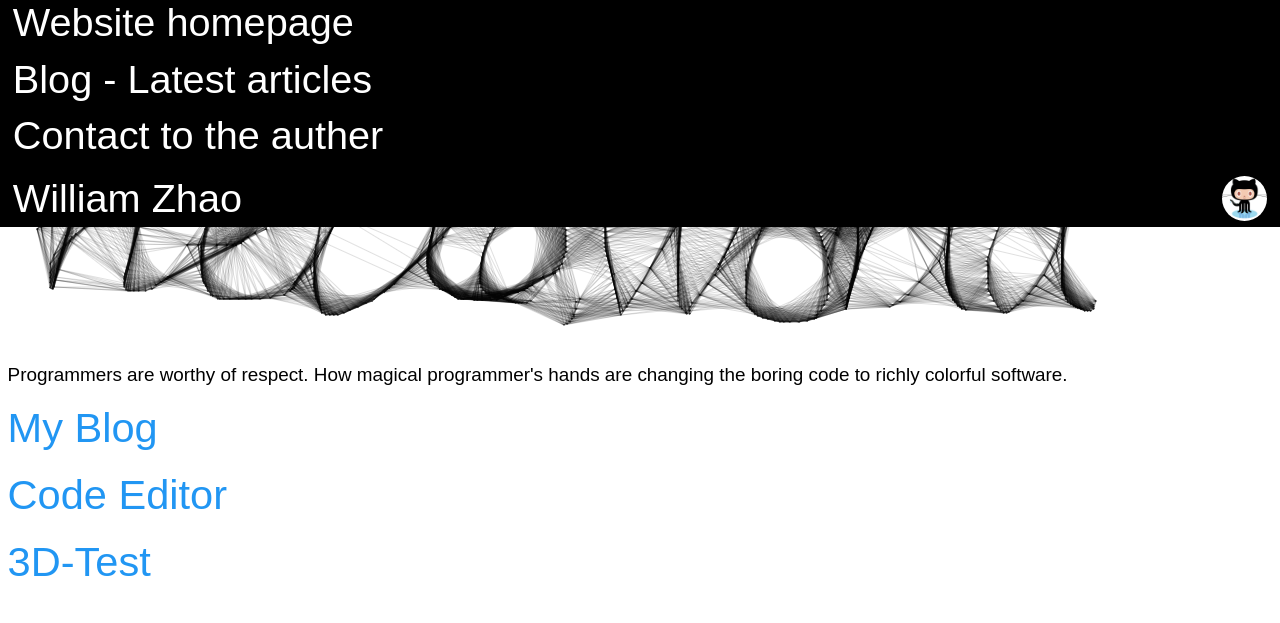
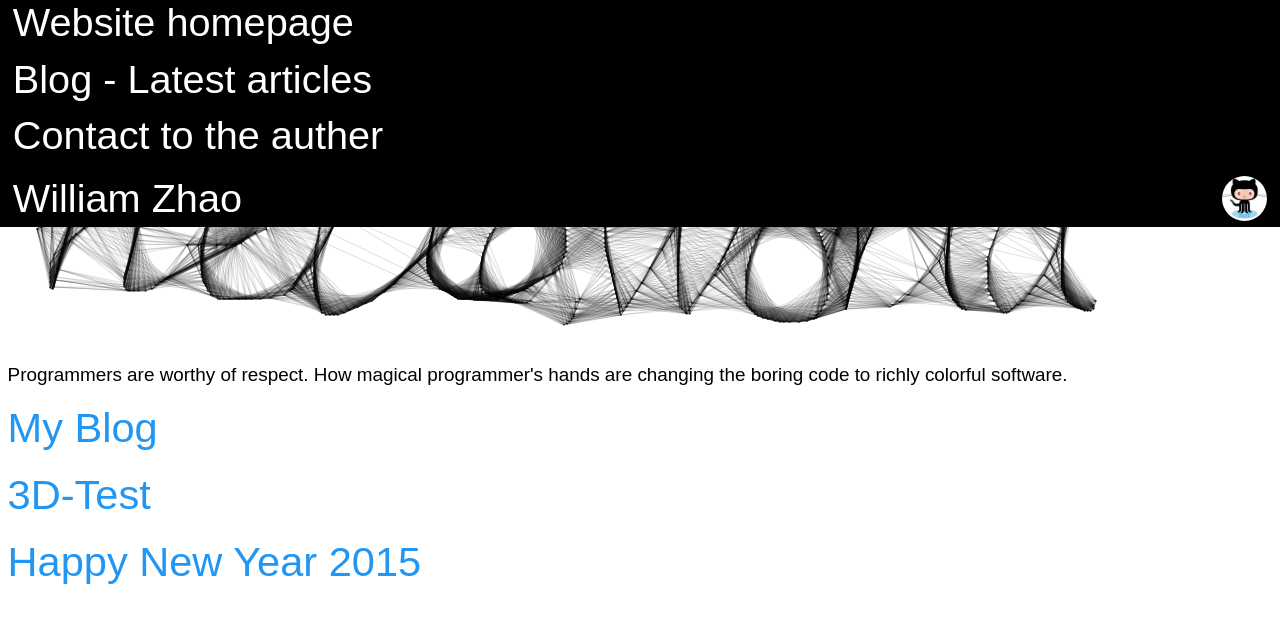
Before and after one commit to wenyuzhao/wenyuzhao.github.io, a Jekyll site: the page built from index.html, in a window 1280 px wide. Shown: the top 623 px of the page. Built offline with Jekyll 4.4.1, drawn with Linux system fonts in a browser that asks for light colours; Markdown is read by kramdown in place of the engine named in the settings.

Commit message:
Update index.html

```diff
--- a/index.html
+++ b/index.html
@@ -6,5 +6,5 @@ title: William Zhao
 <img src="{{ site.baseurl }}/img/helloworld.png"/>
 <p>Programmers are worthy of respect. How magical programmer's hands are changing the boring code to richly colorful software.</p>
 <h1 class="Button"><a href="{{ site.baseurl }}/blog.html">My Blog</a></h1>
-<h1 class="Button"><a href="{{ site.baseurl }}/codeeditor.html">Code Editor</a></h1>
 <h1 class="Button"><a href="{{ site.baseurl }}/par/index.html">3D-Test</a></h1>
+<h1 class="Button"><a href="{{ site.baseurl }}/happy-new-year.md">Happy New Year 2015</a></h1>
```
